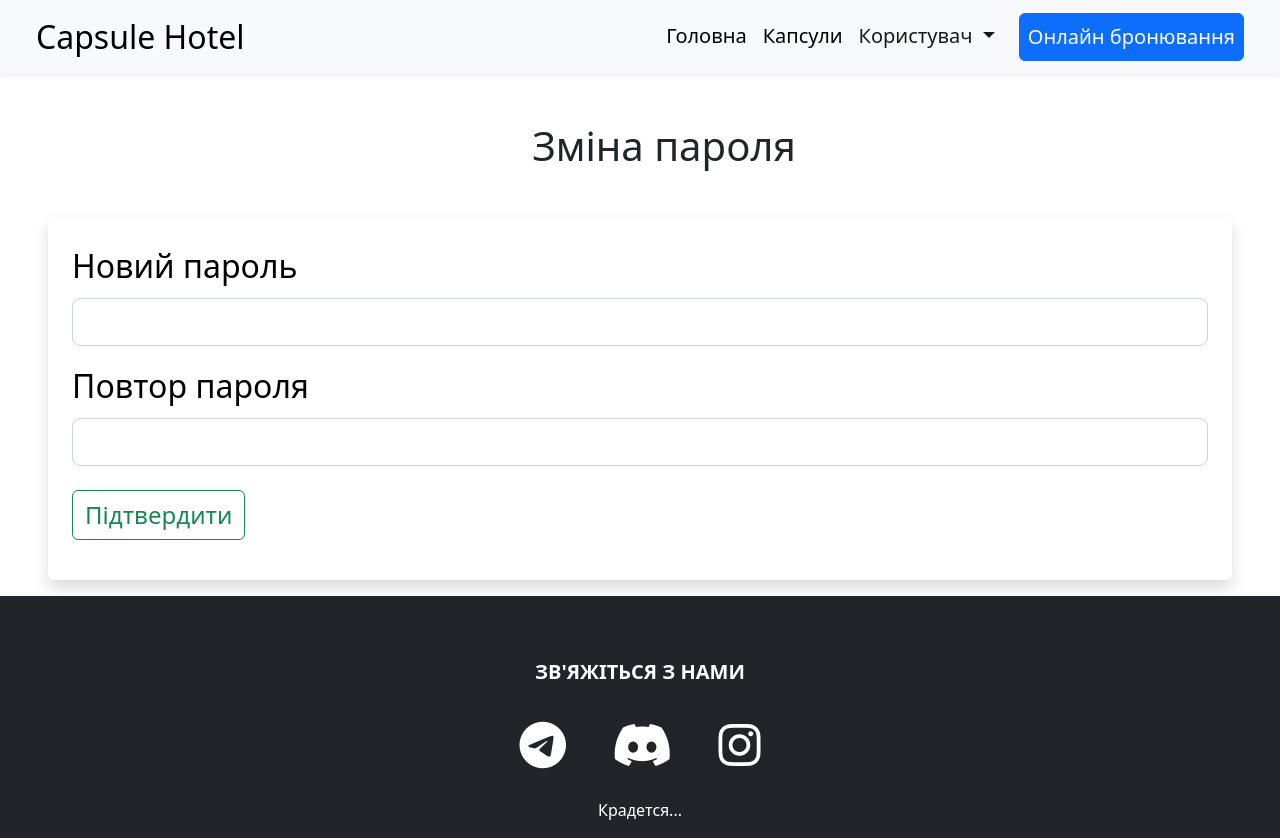
After one commit to p0maranchi/django-capsule-hotel, a Django app: page /user/password-change/ in a window 1280 px wide. The commit adds this page. Run offline with Django 4.2, Linux system fonts and the light colour scheme; a user stored in the database is signed in.

Commit message:
зміна пароля

```diff
--- a/booking/templates/userPanel.html
+++ b/booking/templates/userPanel.html
@@ -12,6 +12,9 @@
     <ul class="list-group fs-4 mt-3">
             <li class="list-group mt-2">Ім'я користувача: {{ user.username }}</li>
             <li class="list-group mt-2">Email: {{ user.email }}</li>
+            <div class="mt-3 mb-2">
+                <a class="btn btn-outline-primary rounded-3 p-2" href="{% url 'password_change'  %}">Змінити пароль</a>
+            </div>
     </ul>
 </div>
 
--- a/booking/views.py
+++ b/booking/views.py
@@ -49,7 +49,7 @@ def bookingSubmit(request):
     price = int(names.price) * int(people)
 
     if request.method == 'POST':
-        booking = Booking.objects.get_or_create(
+        Booking.objects.get_or_create(
             user = user,
             capsule = capsule,
             dayIn = dayIn,
@@ -125,7 +125,7 @@ def userUpdateSubmit(request, id):
     price = 250 * int(people)
 
     if request.method == 'POST':
-        booking = Booking.objects.update(
+        Booking.objects.update(
             user = user,
             capsule = capsule,
             dayIn = dayIn,
--- a/guest/forms.py
+++ b/guest/forms.py
@@ -1,7 +1,7 @@
 from django.contrib.auth.forms import UserCreationForm, AuthenticationForm
 from django.contrib.auth.models import User
 from django import forms
-
+from django.contrib.auth.forms import SetPasswordForm
 
 class RegisterUserForm(UserCreationForm):
     username = forms.CharField(label='Логін', widget=forms.TextInput(attrs={'class': 'form-control form-control-lg'}))
@@ -16,3 +16,12 @@ class RegisterUserForm(UserCreationForm):
 class LoginUserForm(AuthenticationForm):
     username = forms.CharField(label='Логін', widget=forms.TextInput(attrs={'class': 'form-control form-control-lg'}))
     password = forms.CharField(label='Пароль', widget=forms.PasswordInput(attrs={'class': 'form-control form-control-lg'}))
+
+
+class UserPasswordChangeForm(SetPasswordForm):
+    new_password1 = forms.CharField(label='Новий пароль', widget=forms.PasswordInput(attrs={'class': 'form-control form-control-lg'}))
+    new_password2 = forms.CharField(label='Повтор пароля', widget=forms.PasswordInput(attrs={'class': 'form-control form-control-lg'}))
+
+    class Meta:
+        model = User
+        fields = ('new_password1', 'new_password2')
--- /dev/null
+++ b/guest/templates/authenticate/user_password_change.html
@@ -0,0 +1,26 @@
+<title>Зміна пароля</title>
+{% extends 'base.html' %}
+
+{% block body %}
+
+<div class="mt-5">
+
+    <h1 class="text-center ms-5">Зміна пароля</h1>
+    <div class="shadow p-4 mb-3 bg-body rounded text-black m-5">
+        <form method="post">
+            {% csrf_token %}
+            {% for f in form %}
+            <div class="mb-3">
+                <label class="form-label fs-2">{{f.label}}</label>
+                {{ f }}
+            </div>
+            {% endfor %}
+
+            <button type="submit" class="btn btn-outline-success mt-2 fs-4">Підтвердити</button>
+        </form>
+
+    </div>
+</div>
+
+
+{% endblock %}
--- a/guest/urls.py
+++ b/guest/urls.py
@@ -1,10 +1,10 @@
 from django.urls import path
-
-from django.contrib.auth import views as auth_views
+from .views import UserPasswordChangeView
 from . import views
 
 urlpatterns = [
     path('login_user/', views.login_user, name='login'),
     path('logout_user/', views.logout_user, name='logout'),
     path('register_user/', views.register_user, name='register'),
+    path('password-change/', UserPasswordChangeView.as_view(), name='password_change'),
 ]
--- a/guest/views.py
+++ b/guest/views.py
@@ -3,6 +3,11 @@ from django.contrib.auth import authenticate, login, logout
 from django.contrib import messages
 from .forms import RegisterUserForm
 
+from django.contrib.messages.views import SuccessMessageMixin
+from django.contrib.auth.views import PasswordChangeView
+from django.urls import reverse_lazy
+
+from .forms import UserPasswordChangeForm
 
 def login_user(request):
     if request.method == "POST":
@@ -48,3 +53,38 @@ def register_user(request):
     return render(request, 'authenticate/register.html', {
         'form':form,
     })
+
+#def UserPasswordChangeView(request):
+    if request.method == "POST":
+        form = UserPasswordChangeForm(request.POST)
+        password1 = request.POST.get('new_password1')
+        password2 = request.POST.get('new_password2')
+        if password1 != password2:
+            messages.error(request, "Паролі не співпадають!")
+        if form.is_valid():
+            form.save()
+            username = request.user
+            password = form.cleaned_data['password1']
+            user = authenticate(username=username, password = password)
+            login(request, user)
+            messages.success(request, "Пароль змінено!")
+            return redirect('userPanel')
+    else:
+        form = UserPasswordChangeForm()
+    return render(request, 'authenticate/user_password_change.html', {
+        'form':form,
+    })
+
+
+class UserPasswordChangeView(SuccessMessageMixin, PasswordChangeView):
+
+    form_class = UserPasswordChangeForm
+    template_name = 'authenticate/user_password_change.html'
+    success_message = 'Ваш пароль змінено!'
+
+    def get_context_data(self, **kwargs):
+        context = super().get_context_data(**kwargs)
+        return context
+
+    def get_success_url(self):
+        return reverse_lazy('userPanel')
```
Also changed, not shown: db.sqlite3.
